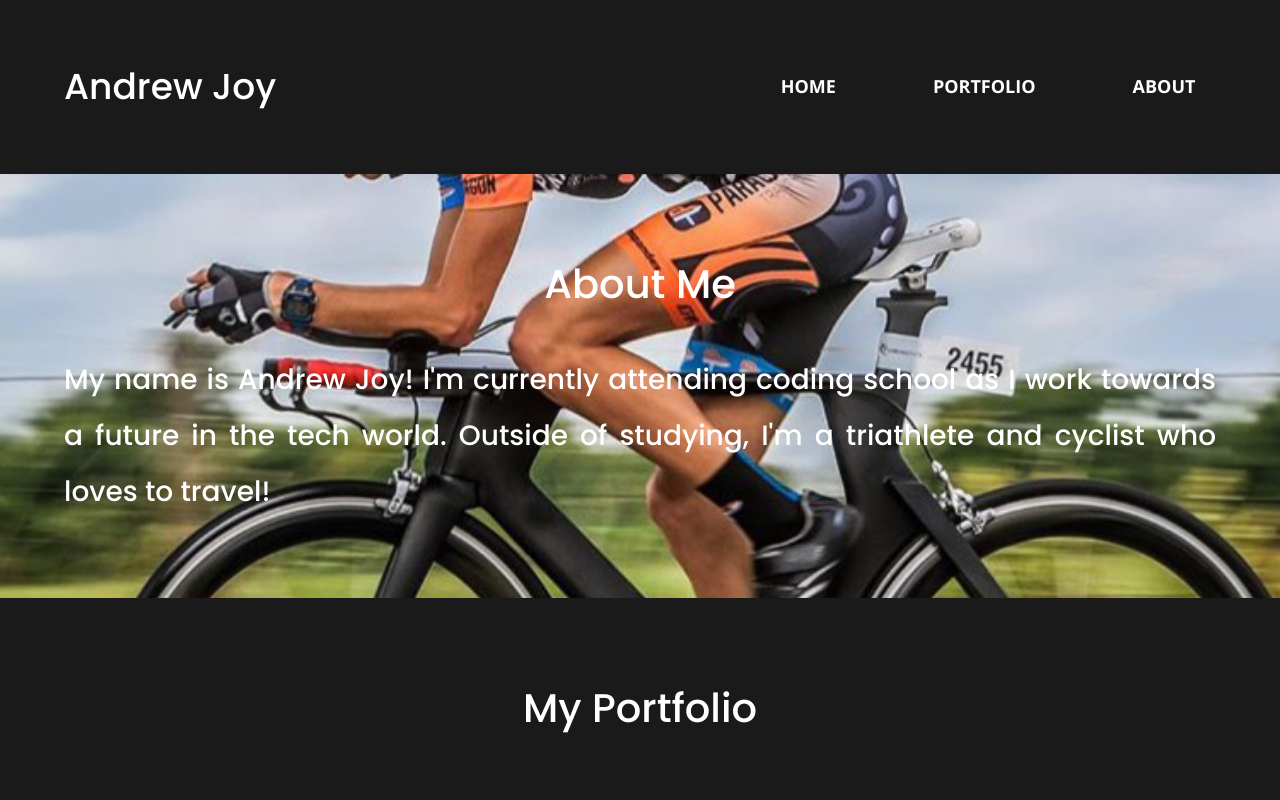
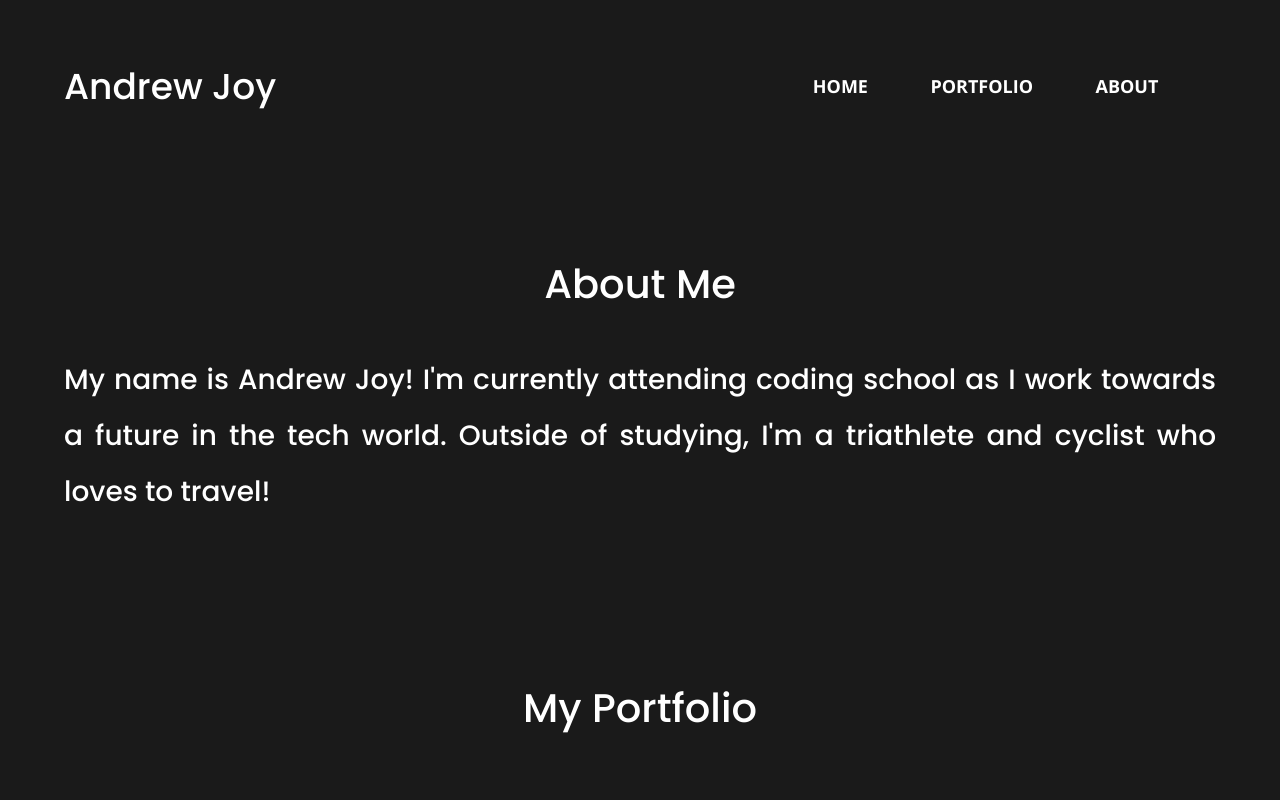
Before and after one commit to ajoy267/my-website2.0, a website: page index.html in a window 1280 px wide. Shown: the top 800 px of the page. Drawn offline with nearby package versions, Linux system fonts and the light colour scheme.

Commit message:
Removed background photo on homepage and readjusted nav ul

```diff
--- a/css/main.css
+++ b/css/main.css
@@ -169,7 +169,7 @@ header nav {
   justify-content: space-around;
   align-items: center;
   flex-flow: row wrap;
-  width: 70%;
+  width: 100%;
   font-size: 1.125em;
   font-weight: 700;
   text-transform: uppercase;
@@ -178,9 +178,10 @@ header nav ul {
   display: flex;
   justify-content: space-around;
   align-items: center;
-  width: 90%;
+  width: 100%;
   flex-flow: row wrap;
   padding-left: 5px;
+  padding-right: 5px;
 }
 footer {
   flex-direction: column;
@@ -228,10 +229,6 @@ footer .copyright {
   display: flex;
   justify-content: center;
   flex-flow: row wrap;
-  min-height: 400px;
-  background-image: url(../img/timetrial.jpg);
-  background-size: cover;
-  background-position: center;
   color:  #ffffff;
 }
 .about h3 {
@@ -485,6 +482,7 @@ footer .copyright {
   }
   header nav ul {
     justify-content: space-between;
+    width: 75%;
   }
   .header-divider {
     display: none;
```
